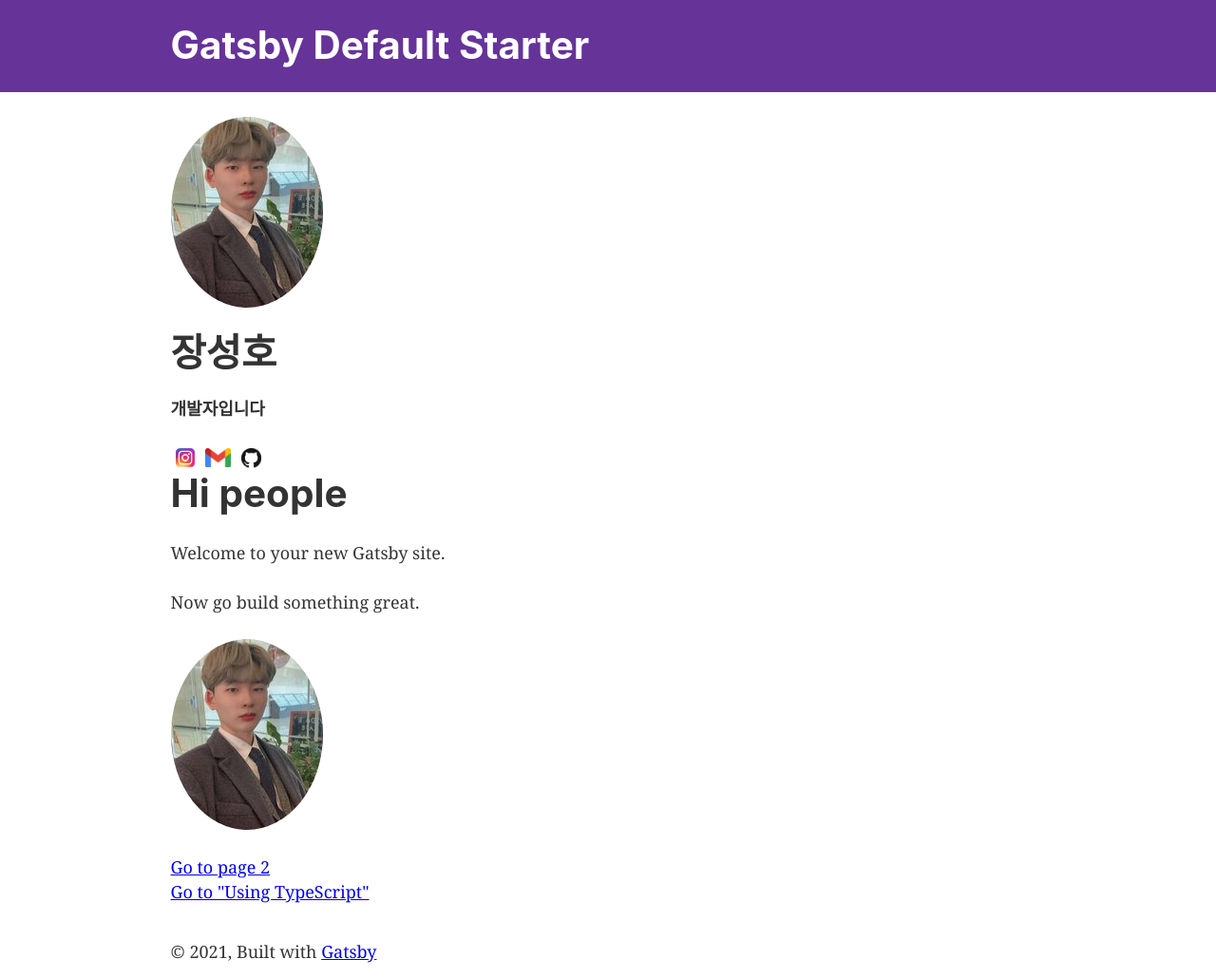
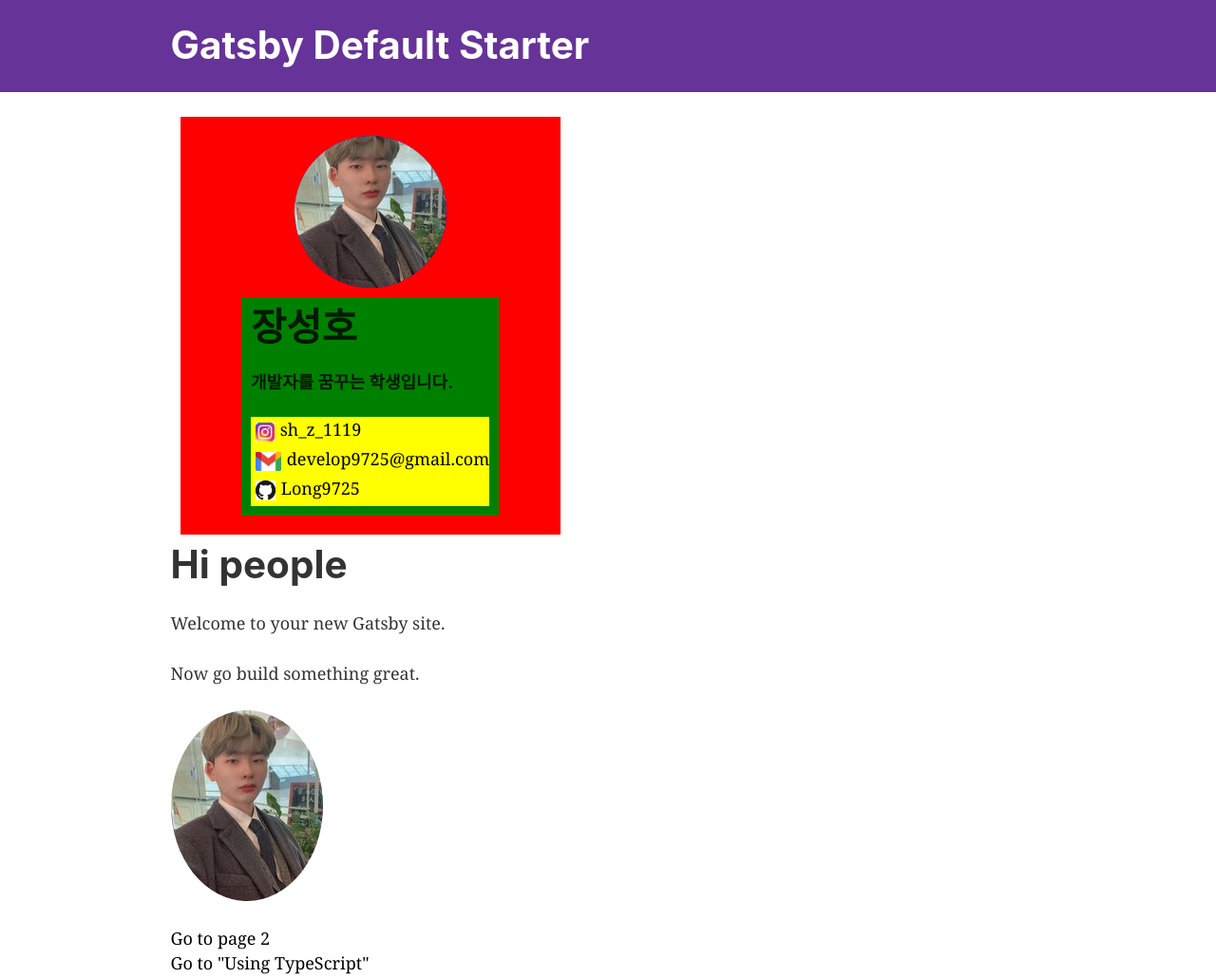
Before and after one commit to Long9725/blog, a Gatsby site: page / in a window 1280 px wide. Shown: the top 1030 px of the page at 95% size. Built offline with nearby package versions, Linux system fonts and the light colour scheme; Gatsby itself is replaced by a stand-in of ours.

Commit message:
profile-box To do 1. Gmail icon size 2. unify icon font to title font

```diff
--- a/src/components/layout.css
+++ b/src/components/layout.css
@@ -590,6 +590,16 @@ pre tt:before,
 pre tt:after {
   content: "";
 }
+.profile-box {
+  display: flex;
+  flex-direction: row;
+  flex-basis: content;
+  background-color: black;
+}
+.profile-detail-box {
+  display: inline-flex;
+  flex-direction: column;
+}
 @media only screen and (max-width: 480px) {
   html {
     font-size: 100%;
--- a/src/components/layout.js
+++ b/src/components/layout.js
@@ -10,7 +10,7 @@ import PropTypes from "prop-types"
 import { useStaticQuery, graphql } from "gatsby"
 
 import Header from "./header"
-import ProfileBox from "./profile_box"
+import ProfileBox from "./profile.box"
 import "./layout.css"
 
 const Layout = ({ children }) => {
--- /dev/null
+++ b/src/components/profile.box.js
@@ -0,0 +1,60 @@
+import * as React from "react"
+import { StaticImage } from "gatsby-plugin-image"
+import * as styles from "./profile.box.module.css"
+
+const ProfileBox = () => (
+  <div className={styles.container}>
+    <StaticImage
+      src="../images/profile.png"
+      width={200}
+      height={200}
+      quality={95}
+      formats={["AUTO", "WEBP", "AVIF"]}
+      alt="My profile image"
+      className={styles.item}
+    />
+    <div className={styles.item}>
+      <h1>장성호</h1>
+      <h4>개발자를 꿈꾸는 학생입니다.</h4>
+      <div className={styles.item}>
+        <a href="https://instagram.com/sh_z_1119">
+          <StaticImage
+            src="../images/icons/icon-instagram.png"
+            width={20}
+            height={20}
+            quality={95}
+            alt="Instagram icon"
+            style={{ margin: `0.3rem` }}
+          />
+          sh_z_1119
+        </a>
+        <br />
+        <a href="mailto://develop9725@gmail.com">
+          <StaticImage
+            src="../images/icons/icon-gmail.png"
+            width={27}
+            height={20}
+            quality={95}
+            alt="Gmail icon"
+            style={{ margin: `0.3rem` }}
+          />
+          develop9725@gmail.com
+        </a>
+        <br />
+        <a href="https://github.com/Long9725">
+          <StaticImage
+            src="../images/icons/icon-github.png"
+            width={21}
+            height={21}
+            quality={95}
+            alt="Github icon"
+            style={{ margin: `0.3rem` }}
+          />
+          Long9725
+        </a>
+      </div>
+    </div>
+  </div>
+)
+
+export default ProfileBox
--- /dev/null
+++ b/src/components/profile.box.module.css
@@ -0,0 +1,29 @@
+a {
+  color: black;
+  text-decoration: none;
+}
+.container {
+  display: flex;
+  flex-direction: column;
+  justify-items: center;
+  align-items: center;
+  background-color: red;
+  width: 400px;
+  margin: 10px;
+  padding: 10px;
+}
+.item:nth-child(1) {
+  background-color: blue;
+  margin: 10px;
+  border-radius: 100%;
+}
+.item:nth-child(2) {
+  background-color: green;
+  height: content;
+  width: content;
+  margin: 0px 10px 10px;
+  padding: 10px;
+}
+.item:nth-child(n + 3) {
+  background-color: yellow;
+}
--- a/src/components/profile_box.js
+++ /dev/null
@@ -1,49 +0,0 @@
-import * as React from "react"
-import { StaticImage } from "gatsby-plugin-image"
-
-const ProfileBox = ({ siteTitle }) => (
-  <div>
-    <StaticImage
-      src="../images/profile.png"
-      width={200}
-      quality={95}
-      formats={["AUTO", "WEBP", "AVIF"]}
-      alt="My profile image"
-      style={{ marginBottom: `1.45rem`, borderRadius: "100%" }}
-    />
-    <h1>장성호</h1>
-    <h4>개발자입니다</h4>
-    <a href="https://instagram.com/sh_z_1119">
-      <StaticImage
-        src="../images/icons/icon-instagram.png"
-        width={20}
-        height={20}
-        quality={95}
-        alt="Instagram icon"
-        style={{ margin: `0.3rem` }}
-      />
-    </a>
-    <a href="mailto://develop9725@gmail.com">
-      <StaticImage
-        src="../images/icons/icon-gmail.png"
-        width={27}
-        height={20}
-        quality={95}
-        alt="Gmail icon"
-        style={{ margin: `0.3rem` }}
-      />
-    </a>
-    <a href="https://github.com/Long9725">
-      <StaticImage
-        src="../images/icons/icon-github.png"
-        width={21}
-        height={21}
-        quality={95}
-        alt="Github icon"
-        style={{ margin: `0.3rem` }}
-      />
-    </a>
-  </div>
-)
-
-export default ProfileBox
```
